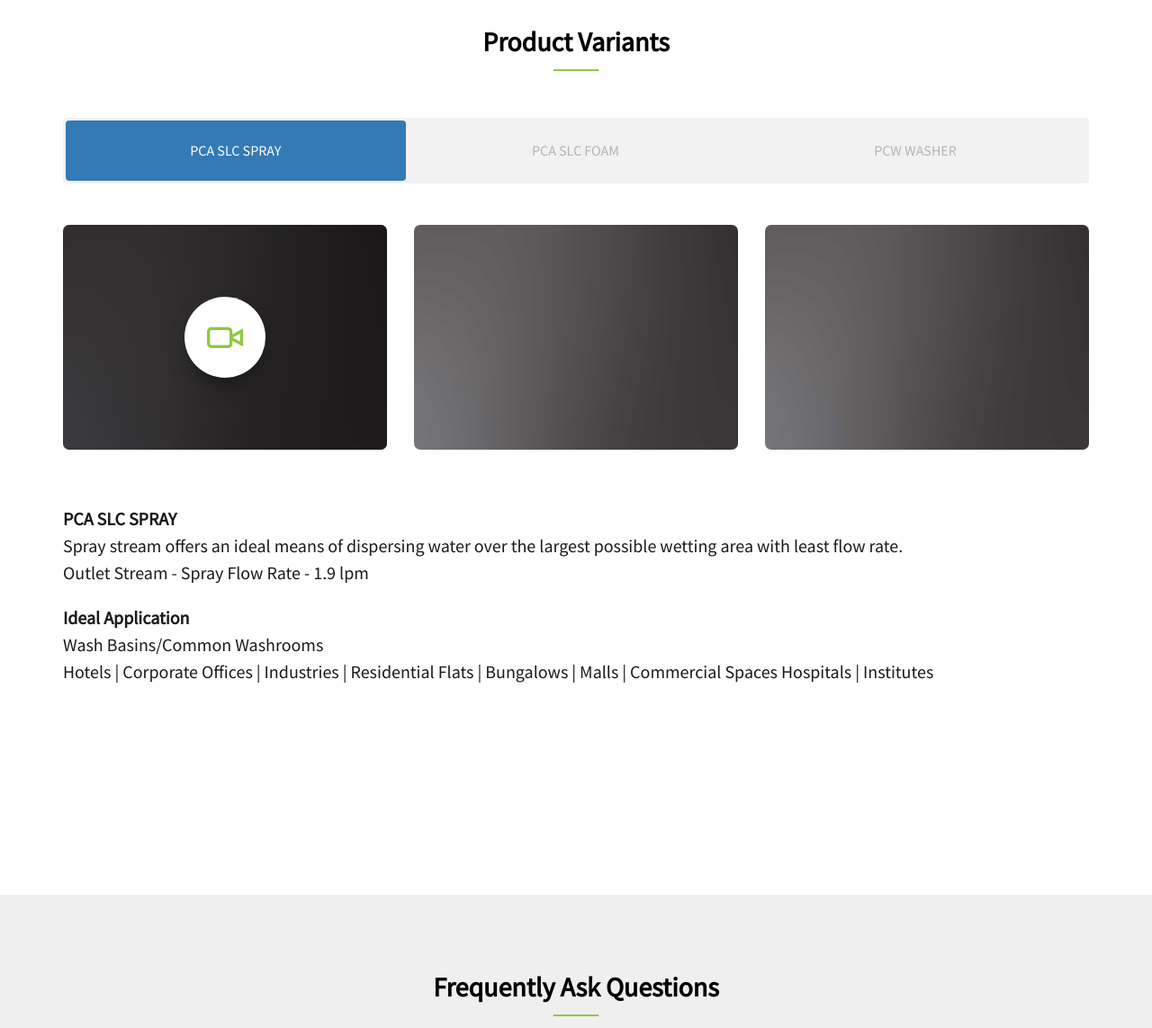
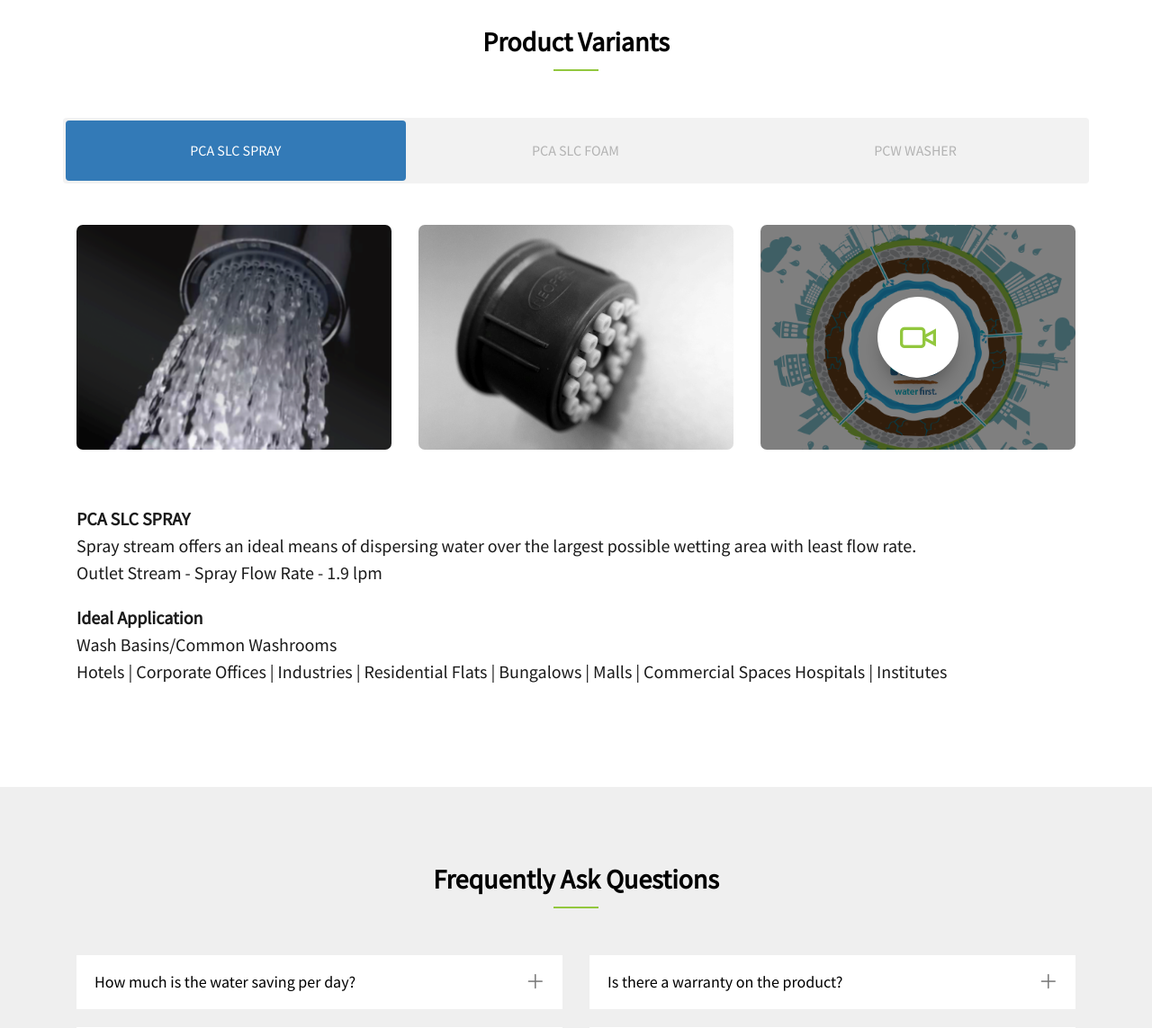
Before and after one commit to MohammadOwais786/IraWaters, a PHP site: page /Services/Water-Saving-Aerators.html in a window 1280 px wide. Shown: the part 1326-2469 px from the top of the page at 90% size. Run offline with PHP 8.4, Linux system fonts and the light colour scheme; some web fonts are replaced.

Commit message:
Service pages, images and layout fixed

```diff
--- a/Services/Water-Saving-Aerators.html
+++ b/Services/Water-Saving-Aerators.html
@@ -109,7 +109,7 @@
                                         <ul class="dropdown">
                                             <li><a href="Rainwater-Harvesting.html">Rainwater Harvesting</a></li>
                                             <li><a href="#">Water Saving Aerators</a></li>
-                                            <li><a href="Rainwater-Filters.html">Rainwater Harvesting Filters</a></li>
+                                            <li><a href="Rainwater-Filters.html">Rainwater Filters</a></li>
                                             <li><a href="Groundwater-Mapping.html">Groundwater Mapping</a></li>
                                             <li><a href="Water-Sample-Testing.html">Water Sample Testing</a></li>
                                         </ul>
@@ -127,7 +127,7 @@
                                     <li class="has-dropdown">
                                         <a href="#">Resources</a>
                                         <ul class="dropdown">
-                                            <li><a href="#">FAQ</a></li>
+                                            <li><a href="../Resources/faq.html">FAQ</a></li>
                                             <li><a href="../Resources/social.html">Social</a></li>
                                             <li><a href="#">News</a></li>
                                             <li><a href="../Resources/Jobs.html">Jobs</a></li>
@@ -141,7 +141,7 @@
                     </div>
                 </nav>
             </div>
-            <div id="gtco-header" data-section="home" class="gtco-cover gtco-cover-sm header-fixed " role="banner" style="background-image:url('../images/wideImages/water saving aerators.jpg');">
+            <div id="gtco-header" data-section="home" class="gtco-cover gtco-cover-sm header-fixed " role="banner" style="background-image:url('../images/wideImages/water saving aerators.jpg');" data-stellar-background-ratio="0.5">
                 <div class="overlay"></div>
                 <div class="gtco-container">
                     <div class="row row-mt-15em">
@@ -176,7 +176,7 @@
             </div>
 
             <div id="gtco-services" class="container">
-                <div id="Compare-Plans" class="gtco-container">
+                <div id="Product-Variants" class="gtco-container">
                     <div class="row ">
                         <div class="col-md-8 col-md-offset-2 text-center service-heading">
                             <h2>Product Variants</h2>
@@ -193,52 +193,55 @@
                             <!-- Tabs -->
                             <div class="gtco-tab-content-wrap">
                                 <div class="gtco-tab-content tab-content active" data-tab-content="1">
+                                    <div class="col-md-12 col-sm-10">
                                         <div class="row">
                                             <div class="col-md-4">
-                                            <div class="gtco-video gtco-video-sm gtco-bg" style="background-image: url(../images/img_3.jpg); ">
-                                                <a href="https://www.youtube.com/watch?v=bHIbBXguACI&feature=youtu.be" class="popup-vimeo"><i class="icon-video"></i></a>
+                                                <div class="gtco-video gtco-video-sm gtco-bg" style="background-image: url(../images/Services/pca_slc_spray1.png); ">
+                                                </div>
+                                            </div>
+                                            <div class="col-md-4">
+                                                <div class="gtco-video gtco-video-sm gtco-bg" style="background-image: url(../images/Services/pca_slc_spray2.jpg); ">
+
+                                                </div>
+                                            </div>
+                                            <div class="col-md-4">
+                                                <div class="gtco-video gtco-video-sm gtco-bg" style="background-image: url(../images/IraAbout.png); ">
+                                                    <a href="https://www.youtube.com/watch?v=1P_i7h79saE&feature=youtu.be" class="popup-vimeo"><i class="icon-video"></i></a>
                                                     <div class="overlay"></div>
                                                 </div>
                                             </div>
-                                        <div class="col-md-4">
-                                            <div class="gtco-video gtco-video-sm gtco-bg" style="background-image: url(../images/img_3.jpg); ">
-                                            </div>
-                                        </div>
-                                        <div class="col-md-4">
-                                            <div class="gtco-video gtco-video-sm gtco-bg" style="background-image: url(../images/img_3.jpg); ">
 
                                         </div>
-                                        </div>
-                                    </div>
                                         <div class="row">
-                                        <div class=" col-md-12 service-heading">
+                                            <div class=" col-md-12 col-sm-10 col-sm-1 service-heading">
                                                 <p><strong>PCA SLC SPRAY</strong><br /> Spray stream offers an ideal means of dispersing water over the largest possible wetting area with least flow rate.<br />Outlet Stream - Spray Flow Rate - 1.9 lpm</p>
                                                 <p><strong>Ideal Application</strong> <br />Wash Basins/Common Washrooms <br />Hotels | Corporate Offices | Industries | Residential Flats | Bungalows | Malls | Commercial Spaces Hospitals | Institutes </p>
                                             </div>
                                         </div>
-
+                                        </div>
                                     </div>
                                 <div class="gtco-tab-content tab-content" data-tab-content="2">
                                     <div class="col-md-12 col-sm-10">
                                         <div class="row">
                                             <div class="col-md-4">
-                                                <div class="gtco-video gtco-video-sm gtco-bg" style="background-image: url(images/img_1.jpg); ">
-                                                    <a href="https://youtu.be/euxqYe3VN-8" class="popup-vimeo"><i class="icon-video"></i></a>
+                                                <div class="gtco-video gtco-video-sm gtco-bg" style="background-image: url(../images/Services/pca_slc_foam_1.png); ">
+                                                </div>
+                                            </div>
+                                            <div class="col-md-4">
+                                                <div class="gtco-video gtco-video-sm gtco-bg" style="background-image: url(../images/Services/pca_slc_foam_2.jpg); ">
+
+                                                </div>
+                                            </div>
+                                            <div class="col-md-4">
+                                                <div class="gtco-video gtco-video-sm gtco-bg" style="background-image: url(../images/IraAbout.png); ">
+                                                    <a href="https://www.youtube.com/watch?v=euxqYe3VN-8&feature=youtu.be" class="popup-vimeo"><i class="icon-video"></i></a>
                                                     <div class="overlay"></div>
                                                 </div>
                                             </div>
-                                            <div class="col-md-4">
-                                                <div class="gtco-video gtco-video-sm gtco-bg" style="background-image: url(../images/img_3.jpg); ">
-                                                </div>
-                                            </div>
-                                            <div class="col-md-4">
-                                                <div class="gtco-video gtco-video-sm gtco-bg" style="background-image: url(../images/img_3.jpg); ">
 
                                         </div>
-                                            </div>
-                                        </div>
                                         <div class="row ">
-                                            <div class="col-md-12 service-heading">
+                                            <div class="col-md-12 col-sm-10 col-sm-1 service-heading">
                                                 <p><strong>PCA SLC FOAM</strong><br /> It uses Venturi Effect to introduce air in the water stream. Gives pleasant, soft and abundant water feel regardless of flow rate. <br />Outlet Stream - Foam Flow Rate - 5.7 lpm</p>
                                                 <p><strong>Ideal Application</strong> <br />Dry Balcony/Washing Area/Canteen <br /> Hotels | Residential Flats | Bungalows | Malls | Commercial Spaces | Institutes | Hospitals</p>
                                                 <p><strong>Water saving 50%</strong></p>
@@ -248,28 +251,31 @@
                                     </div>
                                 </div>
                                 <div class="gtco-tab-content tab-content" data-tab-content="3">
+                                    <div class="col-md-12 col-sm-10">
                                         <div class="row">
                                             <div class="col-md-4">
-                                            <div class="gtco-video gtco-video-sm gtco-bg" style="background-image: url(images/img_1.jpg); ">
-                                                <a href="https://youtu.be/bHIbBXguACI" class="popup-vimeo"><i class="icon-video"></i></a>
+                                                <div class="gtco-video gtco-video-sm gtco-bg" style="background-image: url(../images/Services/pcw_washer1.png); ">
+                                                </div>
+                                            </div>
+                                            <div class="col-md-4">
+                                                <div class="gtco-video gtco-video-sm gtco-bg" style="background-image: url(../images/Services/pcw_washer2.jpg); ">
+
+                                                </div>
+                                            </div>
+                                            <div class="col-md-4">
+                                                <div class="gtco-video gtco-video-sm gtco-bg" style="background-image: url(../images/IraAbout.png); ">
+                                                    <a href="https://www.youtube.com/watch?v=bHIbBXguACI&feature=youtu.be" class="popup-vimeo"><i class="icon-video"></i></a>
                                                     <div class="overlay"></div>
                                                 </div>
                                             </div>
-                                        <div class="col-md-4">
-                                            <div class="gtco-video gtco-video-sm gtco-bg" style="background-image: url(../images/img_3.jpg); ">
-                                            </div>
-                                        </div>
-                                        <div class="col-md-4">
-                                            <div class="gtco-video gtco-video-sm gtco-bg" style="background-image: url(../images/img_3.jpg); ">
 
                                         </div>
+                                        <div class="row ">
+                                            <div class="col-md-12 col-sm-10 col-sm-1 service-heading">
+                                                <p><strong>PCW WASHER</strong><br />Replace existing washer in the old bib/pillar tap, shower head or hand shower with PCW for reduced flow and regulated pressure at different floors/heads.<br />Outlet Stream - Uniform Flow Rate – 1.9 to 9.7 lpm</p>
+                                                <p><strong>Ideal Application</strong> <br />Overhead & Hand Showers/Old taps <br /> Hotels | Residential Flats | Bungalows | Malls | Commercial Spaces | Institutes | Hospitals</p>
+                                                <p><strong>Water saving 50%</strong></p>
                                             </div>
-                                    </div>
-                                    <div class="row service-heading">
-                                        <div class="col-md-12">
-                                            <p><strong>PCW WASHER</strong><br />Replace existing washer in the old bib/pillar tap, shower head or hand shower with PCW for reduced flow and regulated pressure at different floors/heads.<br />Outlet Stream - Uniform Flow Rate – 1.9 to 9.7 lpm</p>
-                                            <p><strong>Ideal Application</strong> <br />Overhead & Hand Showers/Old taps <br/> Hotels | Residential Flats | Bungalows | Malls | Commercial Spaces | Institutes | Hospitals</p>
-                                            <p><strong>Water saving 50%</strong></p>
                                         </div>
                                         </div>
 
@@ -280,8 +286,8 @@
                 </div>
             </div>
         </div>
-    </div>
-    </div>
+
+
 
 
         <div class="gtco-section" id="gtco-faq" data-section="faq">
@@ -420,7 +426,7 @@
                 </div>
             </div>
         </div>
-    </div>
+
     </div>
     <div class="gototop js-top">
         <a href="#" class="js-gotop"><i class="icon-arrow-up"></i></a>
--- a/css/styleServices.css
+++ b/css/styleServices.css
@@ -1394,5 +1394,11 @@ service-features-3 .feature.feature-3 .icon {
   color: #fff;
   font-size: 30px;
 }
+#Product-Variants{
+    margin-bottom:-120px !important;
+}
+#Compare-Plans{
+    margin-bottom:-120px !important;
+}
 
 /*# sourceMappingURL=style.css.map */
```
Also changed, not shown: Services/Rainwater-Filters.html (+20 -13 lines), images/Services/furaat.png (added), images/Services/furaat2.png (added), images/Services/mrainap2.png (added), images/Services/pca_slc_foam_1.png (added), images/Services/pca_slc_foam_2.jpg (added), images/Services/pca_slc_spray1.png (added), images/Services/pca_slc_spray2.jpg (added), images/Services/pcw_washer1.png (added), images/Services/pcw_washer2.jpg (added), images/Services/rainap1.png (added), images/Services/rainap2.png (added), images/Services/rainy.png (added), images/Services/rainy2.jpg (added). Lines whose indentation alone changed are shown as unchanged.
